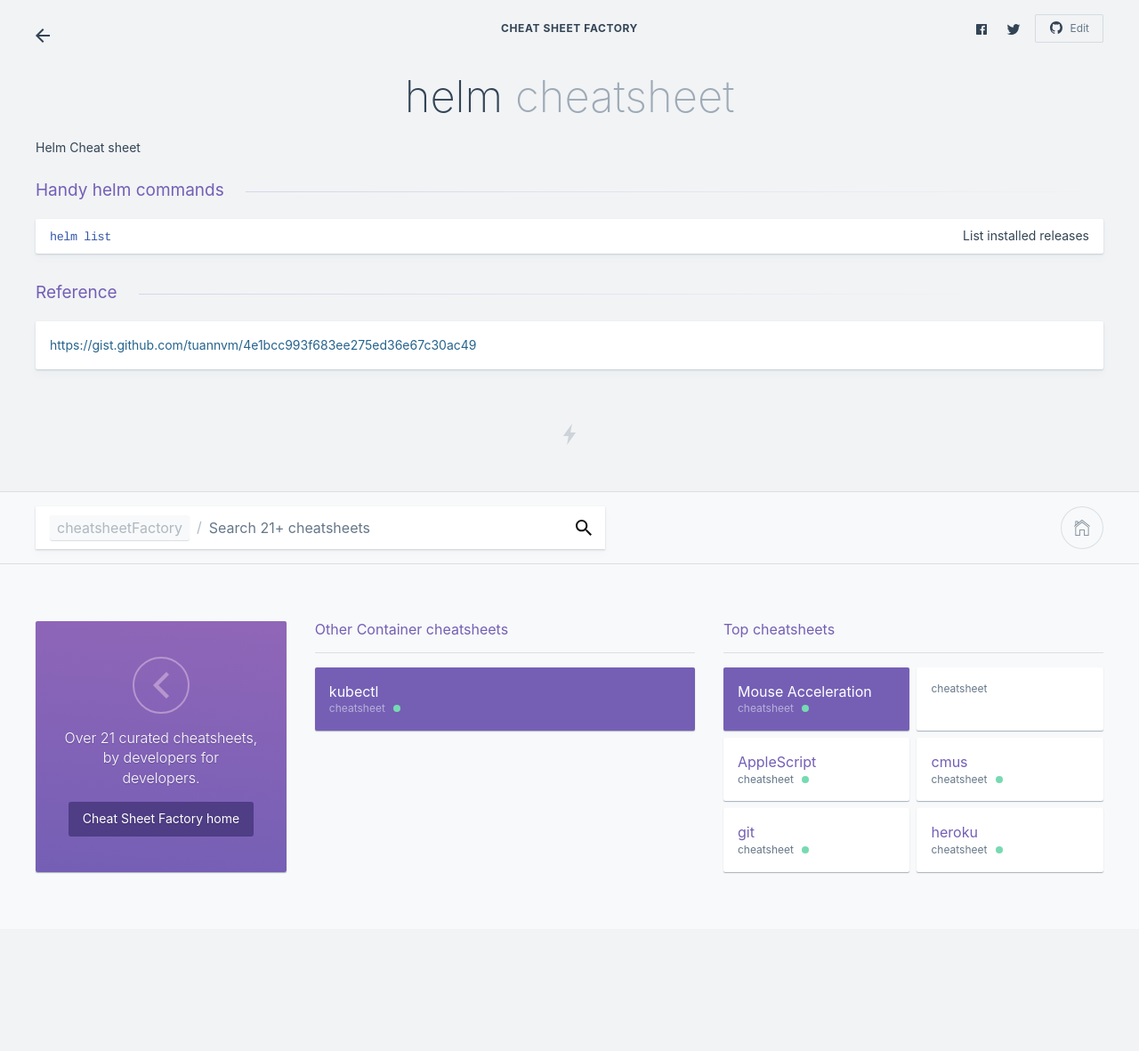
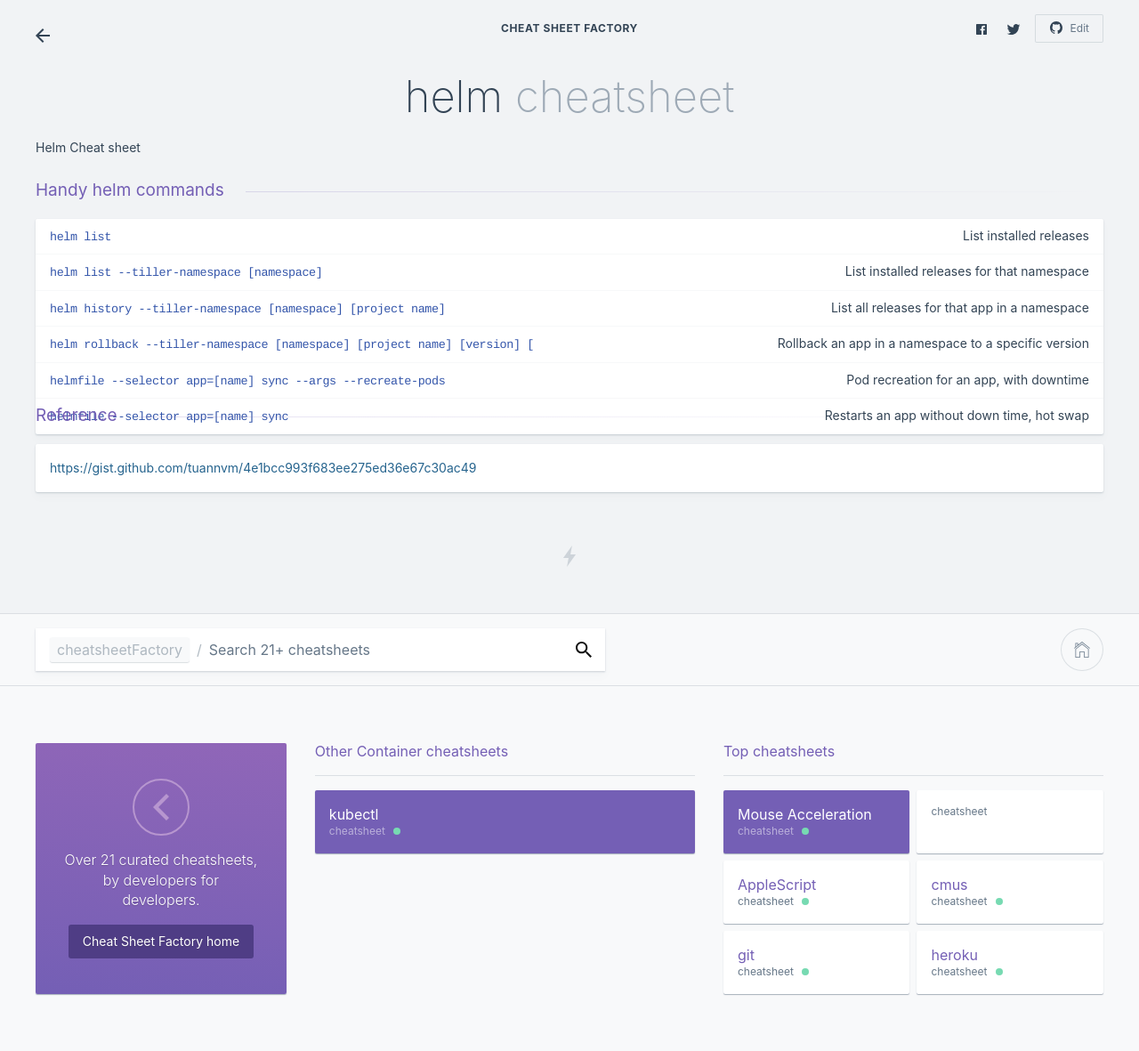
Before and after one commit to kasramp/cheat-sheet-factory, a Jekyll site: the page built from container/helm.md, in a window 1280 px wide. Shown: the whole page at 89% size. Built offline with Jekyll 4.4.1, drawn with Linux system fonts in a browser that asks for light colours; before the commit the page ends 1044 px from its top, so only the background shows below that.

Commit message:
Fix for Helm

```diff
--- a/container/helm.md
+++ b/container/helm.md
@@ -17,6 +17,11 @@ Shortcuts
 ### Handy helm commands
 
 | `helm list` | List installed releases |
+| `helm list --tiller-namespace [namespace]` | List installed releases for that namespace |
+| `helm history --tiller-namespace [namespace] [project name]` | List all releases for that app in a namespace |
+| `helm rollback --tiller-namespace [namespace] [project name] [version] [` | Rollback an app in a namespace to a specific version|
+| `helmfile --selector app=[name] sync --args --recreate-pods` | Pod recreation for an app, with downtime |
+| `helmfile --selector app=[name] sync` | Restarts an app without down time, hot swap |
 
 
 ### Reference
```
